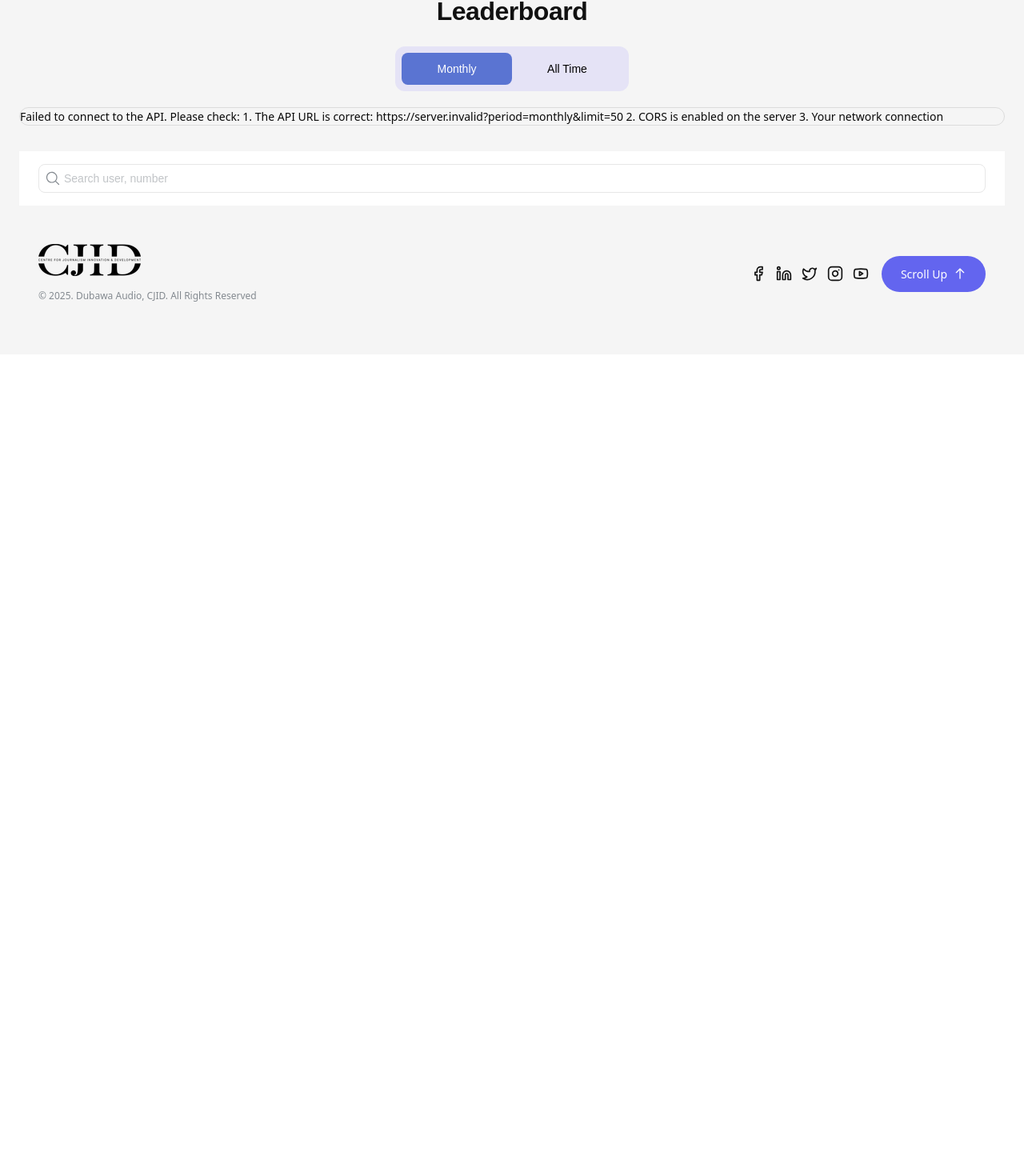
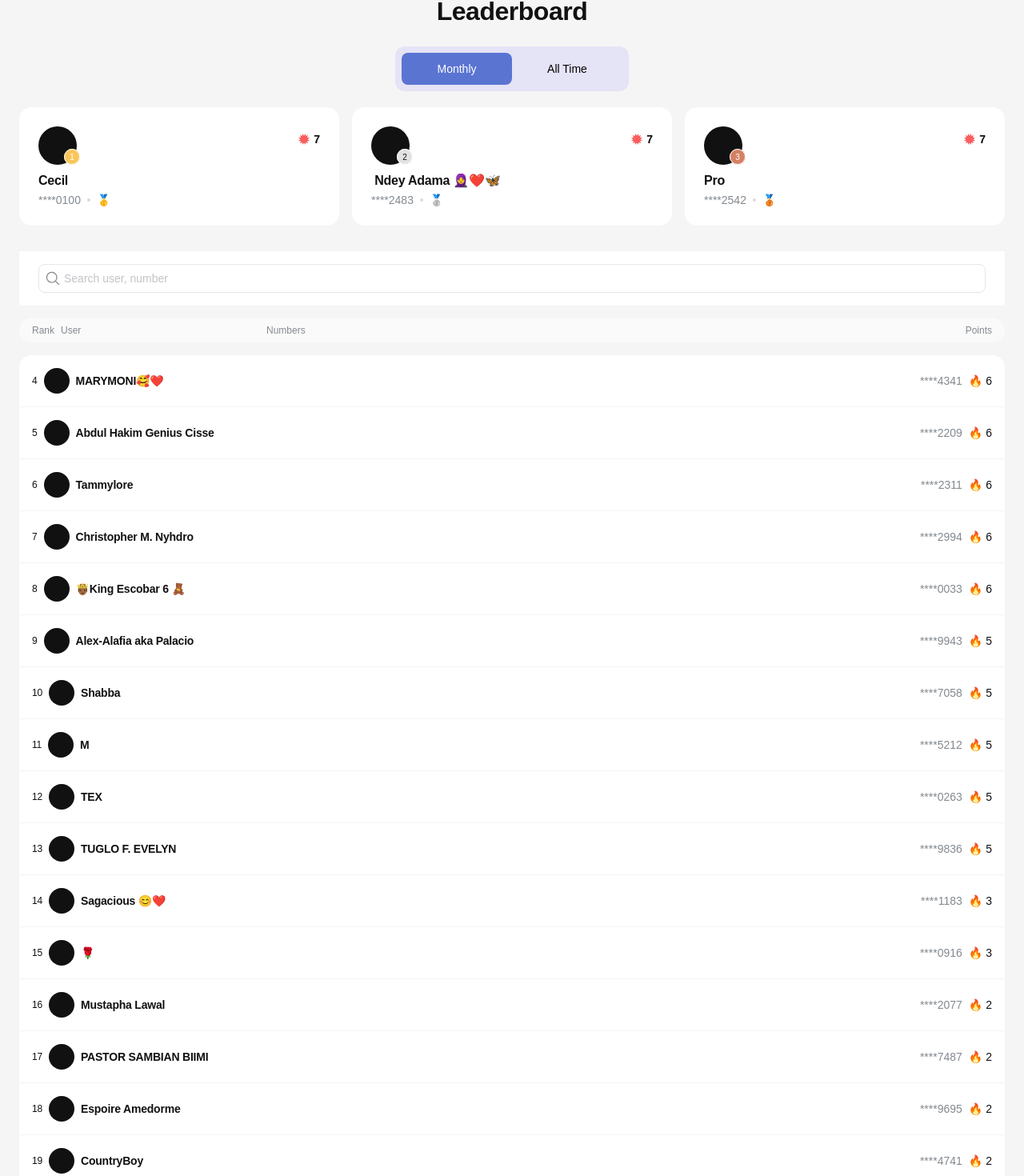
Before and after one commit to CJIDNG/ai-literacy-learderboad, a React (Vite) app: page / in a window 1280 px wide. Shown: the part 427-1897 px from the top of the page at 80% size. Before the commit the page ends 870 px from the top, so only its background shows below. Built offline with nearby package versions, Linux system fonts and the light colour scheme; no server answers.

Commit message:
chore: intg.

```diff
--- a/src/data/mockData.ts
+++ b/src/data/mockData.ts
@@ -1,32 +1,192 @@
-import { Player } from "../types";
+import { LeaderboardResponse } from "../types";
 
-// Mock data - Replace with API calls to your endpoints
-export const mockMonthlyData: Player[] = [
-  { rank: 1, username: "Username 1", phoneNumber: "0803****241", points: 1520, streak: "🔥" },
-  { rank: 2, username: "Username 2", phoneNumber: "0803****241", points: 1340, streak: "🔥" },
-  { rank: 3, username: "Username 3", phoneNumber: "0803****241", points: 1120, streak: "🔥" },
-  { rank: 4, username: "Username 4", phoneNumber: "0803****241", points: 2114424, streak: "🔥" },
-  { rank: 5, username: "Username 5", phoneNumber: "0803****241", points: 2114424, streak: "🔥" },
-  { rank: 6, username: "Username 6", phoneNumber: "0803****241", points: 2114424, streak: "🔥" },
-  { rank: 7, username: "Username 7", phoneNumber: "0803****241", points: 2114424, streak: "🔥" },
-  { rank: 8, username: "Username 8", phoneNumber: "0803****241", points: 2114424, streak: "🔥" },
-  { rank: 9, username: "Username 9", phoneNumber: "0803****241", points: 2114424, streak: "🔥" },
-  { rank: 10, username: "Username 10", phoneNumber: "0803****241", points: 2114424, streak: "🔥" },
-  { rank: 11, username: "Username 11", phoneNumber: "0803****241", points: 2114424, streak: "🔥" },
-  { rank: 12, username: "Username 12", phoneNumber: "0803****241", points: 2114424, streak: "🔥" },
-];
-
-export const mockAllTimeData: Player[] = [
-  { rank: 1, username: "Champion 1", phoneNumber: "0803****241", points: 15200, streak: "🔥" },
-  { rank: 2, username: "Champion 2", phoneNumber: "0803****241", points: 13400, streak: "🔥" },
-  { rank: 3, username: "Champion 3", phoneNumber: "0803****241", points: 11200, streak: "🔥" },
-  { rank: 4, username: "Player 4", phoneNumber: "0803****241", points: 10500, streak: "🔥" },
-  { rank: 5, username: "Player 5", phoneNumber: "0803****241", points: 9800, streak: "🔥" },
-  { rank: 6, username: "Player 6", phoneNumber: "0803****241", points: 8900, streak: "🔥" },
-  { rank: 7, username: "Player 7", phoneNumber: "0803****241", points: 7600, streak: "🔥" },
-  { rank: 8, username: "Player 8", phoneNumber: "0803****241", points: 6500, streak: "🔥" },
-  { rank: 9, username: "Player 9", phoneNumber: "0803****241", points: 5400, streak: "🔥" },
-  { rank: 10, username: "Player 10", phoneNumber: "0803****241", points: 4300, streak: "🔥" },
-  { rank: 11, username: "Player 11", phoneNumber: "0803****241", points: 3200, streak: "🔥" },
-  { rank: 12, username: "Player 12", phoneNumber: "0803****241", points: 2100, streak: "🔥" },
-];
+// Mock API response data - used as fallback when API throws CORS error
+export const mockLeaderboardResponse: LeaderboardResponse = {
+  status: true,
+  period: "all",
+  top_3: [
+    {
+      rank: 1,
+      medal: "gold",
+      username: "Cecil",
+      phone_display: "****0100",
+      points: 7,
+      accuracy: 35.0,
+    },
+    {
+      rank: 2,
+      medal: "silver",
+      username: " Ndey Adama 🧕❤️🦋",
+      phone_display: "****2483",
+      points: 7,
+      accuracy: 35.0,
+    },
+    {
+      rank: 3,
+      medal: "bronze",
+      username: "Pro",
+      phone_display: "****2542",
+      points: 7,
+      accuracy: 24.14,
+    },
+  ],
+  leaderboard: [
+    {
+      rank: 1,
+      medal: "gold",
+      username: "Cecil",
+      phone_display: "****0100",
+      points: 7,
+      accuracy: 35.0,
+    },
+    {
+      rank: 2,
+      medal: "silver",
+      username: " Ndey Adama 🧕❤️🦋",
+      phone_display: "****2483",
+      points: 7,
+      accuracy: 35.0,
+    },
+    {
+      rank: 3,
+      medal: "bronze",
+      username: "Pro",
+      phone_display: "****2542",
+      points: 7,
+      accuracy: 24.14,
+    },
+    {
+      rank: 4,
+      medal: null,
+      username: "MARYMONI🥰❤️",
+      phone_display: "****4341",
+      points: 6,
+      accuracy: 60.0,
+    },
+    {
+      rank: 5,
+      medal: null,
+      username: "Abdul Hakim Genius Cisse",
+      phone_display: "****2209",
+      points: 6,
+      accuracy: 60.0,
+    },
+    {
+      rank: 6,
+      medal: null,
+      username: "Tammylore",
+      phone_display: "****2311",
+      points: 6,
+      accuracy: 60.0,
+    },
+    {
+      rank: 7,
+      medal: null,
+      username: "Christopher M. Nyhdro",
+      phone_display: "****2994",
+      points: 6,
+      accuracy: 60.0,
+    },
+    {
+      rank: 8,
+      medal: null,
+      username: "🤴🏾King Escobar 6 🧸",
+      phone_display: "****0033",
+      points: 6,
+      accuracy: 60.0,
+    },
+    {
+      rank: 9,
+      medal: null,
+      username: "Alex-Alafia aka Palacio",
+      phone_display: "****9943",
+      points: 5,
+      accuracy: 50.0,
+    },
+    {
+      rank: 10,
+      medal: null,
+      username: "Shabba",
+      phone_display: "****7058",
+      points: 5,
+      accuracy: 50.0,
+    },
+    {
+      rank: 11,
+      medal: null,
+      username: "M",
+      phone_display: "****5212",
+      points: 5,
+      accuracy: 50.0,
+    },
+    {
+      rank: 12,
+      medal: null,
+      username: "TEX",
+      phone_display: "****0263",
+      points: 5,
+      accuracy: 50.0,
+    },
+    {
+      rank: 13,
+      medal: null,
+      username: "TUGLO F. EVELYN",
+      phone_display: "****9836",
+      points: 5,
+      accuracy: 26.32,
+    },
+    {
+      rank: 14,
+      medal: null,
+      username: "Sagacious 😊❤️",
+      phone_display: "****1183",
+      points: 3,
+      accuracy: 30.0,
+    },
+    {
+      rank: 15,
+      medal: null,
+      username: "🌹",
+      phone_display: "****0916",
+      points: 3,
+      accuracy: 30.0,
+    },
+    {
+      rank: 16,
+      medal: null,
+      username: "Mustapha Lawal",
+      phone_display: "****2077",
+      points: 2,
+      accuracy: 20.0,
+    },
+    {
+      rank: 17,
+      medal: null,
+      username: "PASTOR SAMBIAN BIIMI",
+      phone_display: "****7487",
+      points: 2,
+      accuracy: 20.0,
+    },
+    {
+      rank: 18,
+      medal: null,
+      username: "Espoire Amedorme",
+      phone_display: "****9695",
+      points: 2,
+      accuracy: 20.0,
+    },
+    {
+      rank: 19,
+      medal: null,
+      username: "CountryBoy",
+      phone_display: "****4741",
+      points: 2,
+      accuracy: 20.0,
+    },
+  ],
+  stats: {
+    total_players: 19,
+    active_players: 19,
+    period: "all",
+  },
+};
--- a/src/services/api.ts
+++ b/src/services/api.ts
@@ -1,4 +1,5 @@
 import { LeaderboardResponse, ApiPlayer, Player } from "../types";
+import { mockLeaderboardResponse } from "../data/mockData";
 
 // Get base URL from environment variable
 const BASE_URL = import.meta.env.VITE_API_BASE_URL;
@@ -35,6 +36,39 @@ export interface FetchLeaderboardParams {
   period?: "monthly" | "all";
   search?: string;
   limit?: number;
+}
+
+/**
+ * Applies filters to mock data (used as fallback for CORS errors)
+ */
+function applyFiltersToMockData(
+  data: LeaderboardResponse,
+  params: FetchLeaderboardParams
+): LeaderboardResponse {
+  let filteredData = { ...data };
+
+  // Apply search filter if provided
+  if (params.search) {
+    const searchLower = params.search.toLowerCase();
+    const filterPlayer = (player: ApiPlayer) =>
+      player.username.toLowerCase().includes(searchLower) ||
+      player.phone_display.includes(searchLower);
+
+    filteredData.top_3 = data.top_3.filter(filterPlayer);
+    filteredData.leaderboard = data.leaderboard.filter(filterPlayer);
+  }
+
+  // Apply limit if provided
+  if (params.limit) {
+    filteredData.leaderboard = filteredData.leaderboard.slice(0, params.limit);
+  }
+
+  // Update period if different
+  if (params.period) {
+    filteredData.period = params.period;
+  }
+
+  return filteredData;
 }
 
 /**
@@ -91,10 +125,12 @@ export async function fetchLeaderboard(
     return data;
   } catch (error) {
     if (error instanceof TypeError && error.message === "Failed to fetch") {
-      console.error("Network error - Possible CORS issue or invalid URL:", url);
-      throw new Error(
-        `Failed to connect to the API. Please check:\n1. The API URL is correct: ${url}\n2. CORS is enabled on the server\n3. Your network connection`
+      console.warn(
+        "⚠️ API request failed (likely CORS issue). Using mock data as fallback.",
+        url
       );
+      // Return mock data as fallback when CORS error occurs
+      return applyFiltersToMockData(mockLeaderboardResponse, params);
     }
     console.error("Error fetching leaderboard:", error);
     throw error;
```
